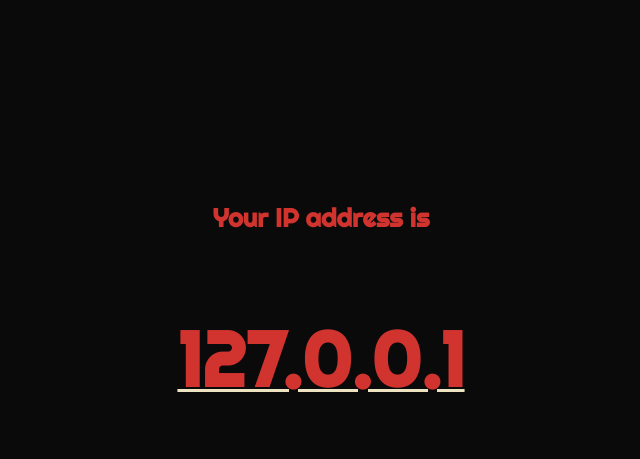
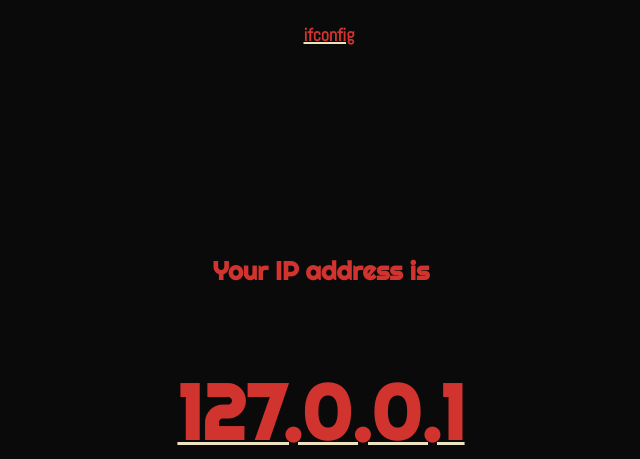
Before and after one commit to drooling/socials-php, a PHP site: page /ifconfig/_index.php in a window 1280 px wide. Shown: the top 459 px of the page, without its empty margins (319-959 px from the left). Run offline with PHP 8.4, Linux system fonts and the light colour scheme; data that the repository does not hold is empty.

Commit message:
Update _index.php

```diff
--- a/ifconfig/_index.php
+++ b/ifconfig/_index.php
@@ -15,11 +15,15 @@
         <title>surt@localhost:~# ifconfig</title>
         <meta charset="UTF-8">
         <meta name="viewport" content="width=device-width, initial-scale=1, maximum-scale=1, user-scalable=no">
+		<link href="../css/nav.css" rel="stylesheet" />
         <link href="../css/ifconfig.css" rel="stylesheet">
         <script src="https://ajax.googleapis.com/ajax/libs/jquery/3.6.0/jquery.min.js"></script>
         <script src="https://cdn.jsdelivr.net/npm/clipboard@2.0.10/dist/clipboard.min.js"></script>
     </head>
     <body>
+		<div class="nav">
+			<a class="nav-item" href="./ifconfig/index.html">ifconfig</a>
+		</div>
         <div class="center-container">
             <div>
                 <div class="address">
```
